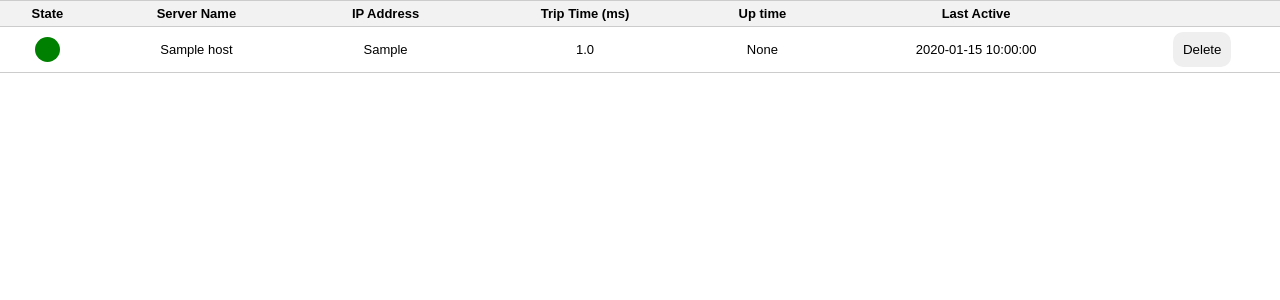
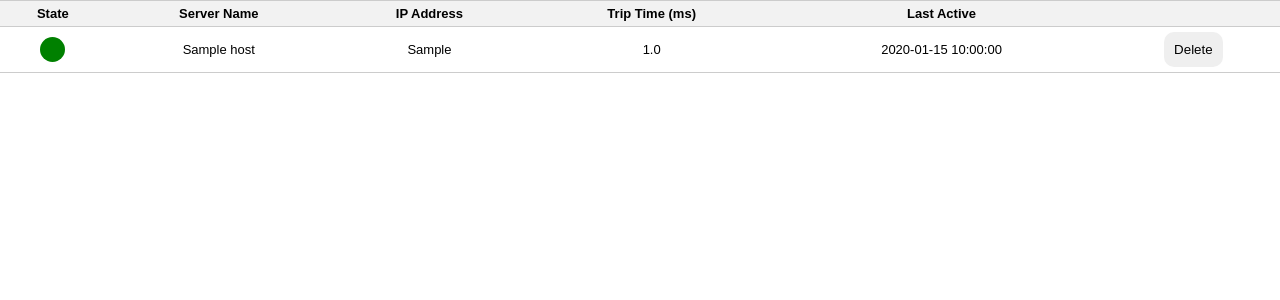
Before and after one commit to J-shw/Server-Monitor, a Flask app: page /servers in a window 1280 px wide. Shown: the part 45-345 px from the top of the page. Run offline with Flask 3, Linux system fonts and the light colour scheme; tables that the repository leaves empty hold one stand-in row (values such as "Sample post"); data that the repository does not hold is empty.

Commit message:
Removed uptime + now logging trip_time

```diff
--- a/main.py
+++ b/main.py
@@ -40,7 +40,7 @@ def monitor_servers():
         else:
             server.state = False
             server.trip_time = None
-        log_entry = ServerStatusLog(server_id=server.id, is_online=server.state)
+        log_entry = ServerStatusLog(server_id=server.id, is_online=server.state, trip_time=server.trip_time)
         db.session.add(log_entry)
         db.session.commit()
 
@@ -83,8 +83,7 @@ class Hosts(db.Model):
             'ip': self.ip,
             'state': self.state if self.state != None else 'None',
             'trip_time': round(self.trip_time, 1) if self.trip_time is not None else 'Unknown',
-            'last_active': self.last_active.strftime('%Y-%m-%d %H:%M:%S') if self.last_active else 'Unknown',
-            'uptime': self.uptime if self.state != None else 'None'
+            'last_active': self.last_active.strftime('%Y-%m-%d %H:%M:%S') if self.last_active else 'Unknown'
         }
 
 class ServerStatusLog(db.Model):
@@ -92,40 +91,9 @@ class ServerStatusLog(db.Model):
     server_id = db.Column(db.Integer, db.ForeignKey('hosts.id'), nullable=False)
     timestamp = db.Column(db.DateTime, default=lambda: datetime.datetime.now())
     is_online = db.Column(db.Boolean)
+    trip_time = db.Column(db.Float)
 
     server = db.relationship('Hosts', backref=db.backref('status_logs', lazy=True))
-
-def calculate_uptime(server_id, start_time=None, end_time=None):
-    query = ServerStatusLog.query.filter_by(server_id=server_id)
-    if start_time:
-        query = query.filter(ServerStatusLog.timestamp >= start_time)
-    if end_time:
-        query = query.filter(ServerStatusLog.timestamp <= end_time)
-
-    logs = query.all()
-
-    total_time = (end_time - start_time).total_seconds() if start_time and end_time else None
-    uptime = 0
-    for i in range(len(logs) - 1):
-        if logs[i].is_online:
-            try:
-                time_diff = (logs[i + 1].timestamp - logs[i].timestamp).total_seconds()
-                uptime += time_diff
-                if total_time is not None:
-                    total_time -= time_diff
-            except:
-                pass
-
-    # If the last log entry shows the server is online and we have an end_time
-    try:
-        if logs[-1].is_online and total_time is not None:
-            uptime += total_time
-    except: pass
-
-    if total_time:
-        return (uptime / total_time) * 100
-    else:
-        return None
 
 def __repr__(self):
   return f'<User {self.username}>'
@@ -148,8 +116,6 @@ def index():
 def display_servers():
     servers = Hosts.query.all()
     config = AppConfig.query.first()
-    for server in servers:
-        server.uptime = calculate_uptime(server.id)
     return render_template('servers.html', servers=servers, config=config)
 
 @flaskApp.route('/logout')
@@ -203,8 +169,6 @@ def register():
 @flaskApp.route('/server_updates')
 def server_updates():
     servers = Hosts.query.all()
-    for server in servers:
-        server.uptime = calculate_uptime(server.id)
     return jsonify(servers=[server.to_dict() for server in servers])
 
 @flaskApp.route('/add_host', methods=['GET', 'POST'])
--- a/static/script/servers.js
+++ b/static/script/servers.js
@@ -103,9 +103,6 @@ function update_element(server){
         ${server.trip_time}
     </td>
     <td>
-        ${server.uptime}
-    </td>
-    <td>
         ${server.last_active}
     </td>
     <td><button onclick="deleteItem('${server.id}')">Delete</button></td>
@@ -137,9 +134,6 @@ function create_element(server){
     <td>${server.ip}</td>
     <td>
         ${server.trip_time}
-    </td>
-    <td>
-        ${server.uptime}
     </td>
     <td>
         ${server.last_active}
--- a/templates/servers.html
+++ b/templates/servers.html
@@ -19,7 +19,6 @@
                 <th>Server Name</th>
                 <th>IP Address</th>
                 <th>Trip Time (ms)</th>
-                <th>Up time</th>
                 <th>Last Active</th>
                 <th></th>
             </tr>
@@ -38,9 +37,6 @@
                         {% else %}
                             Unknown
                         {% endif %}
-                    </td>
-                    <td>
-                        {{ server.uptime }}
                     </td>
                     <td>
                         {% if server.last_active != None %}
```
